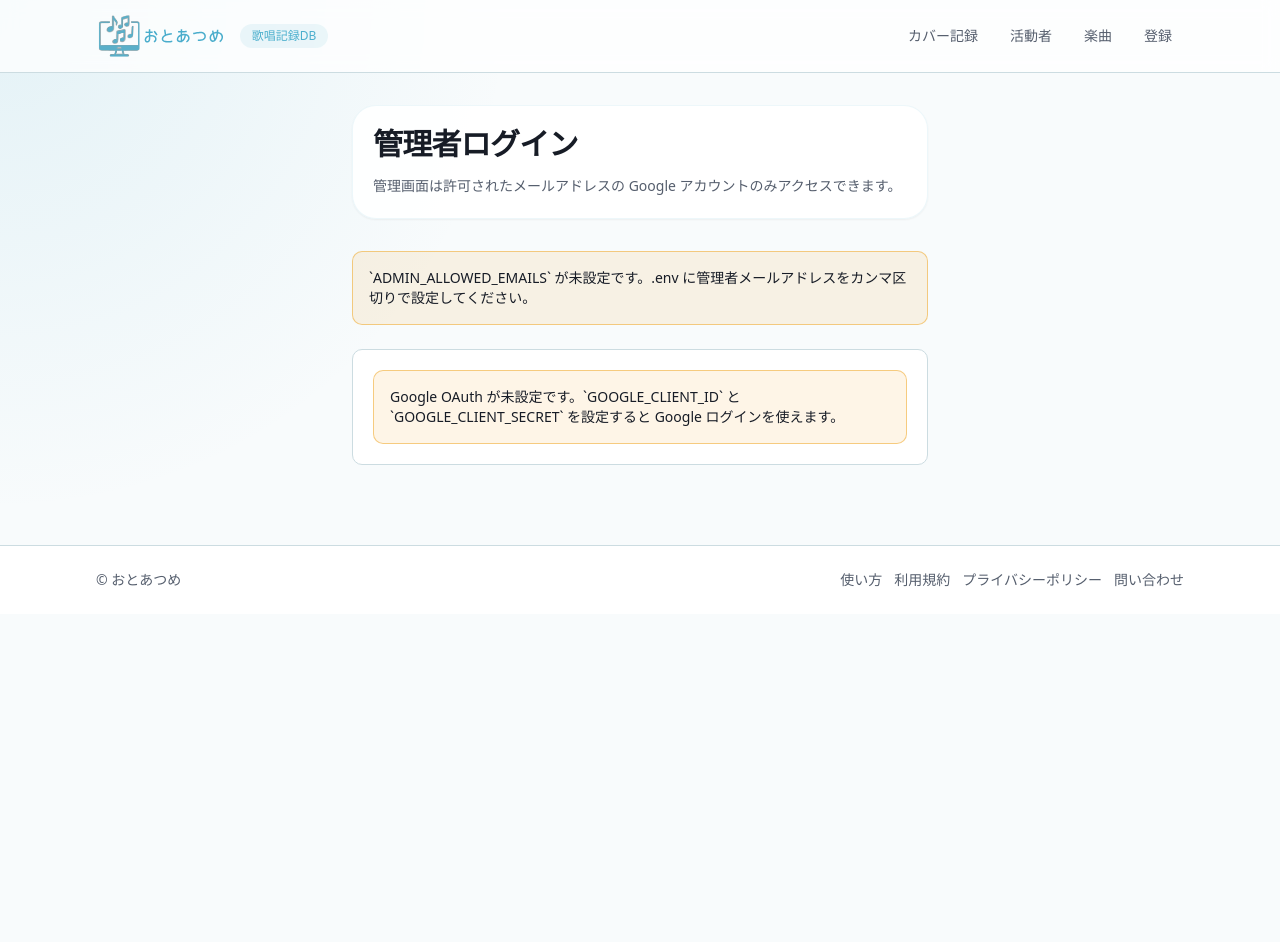
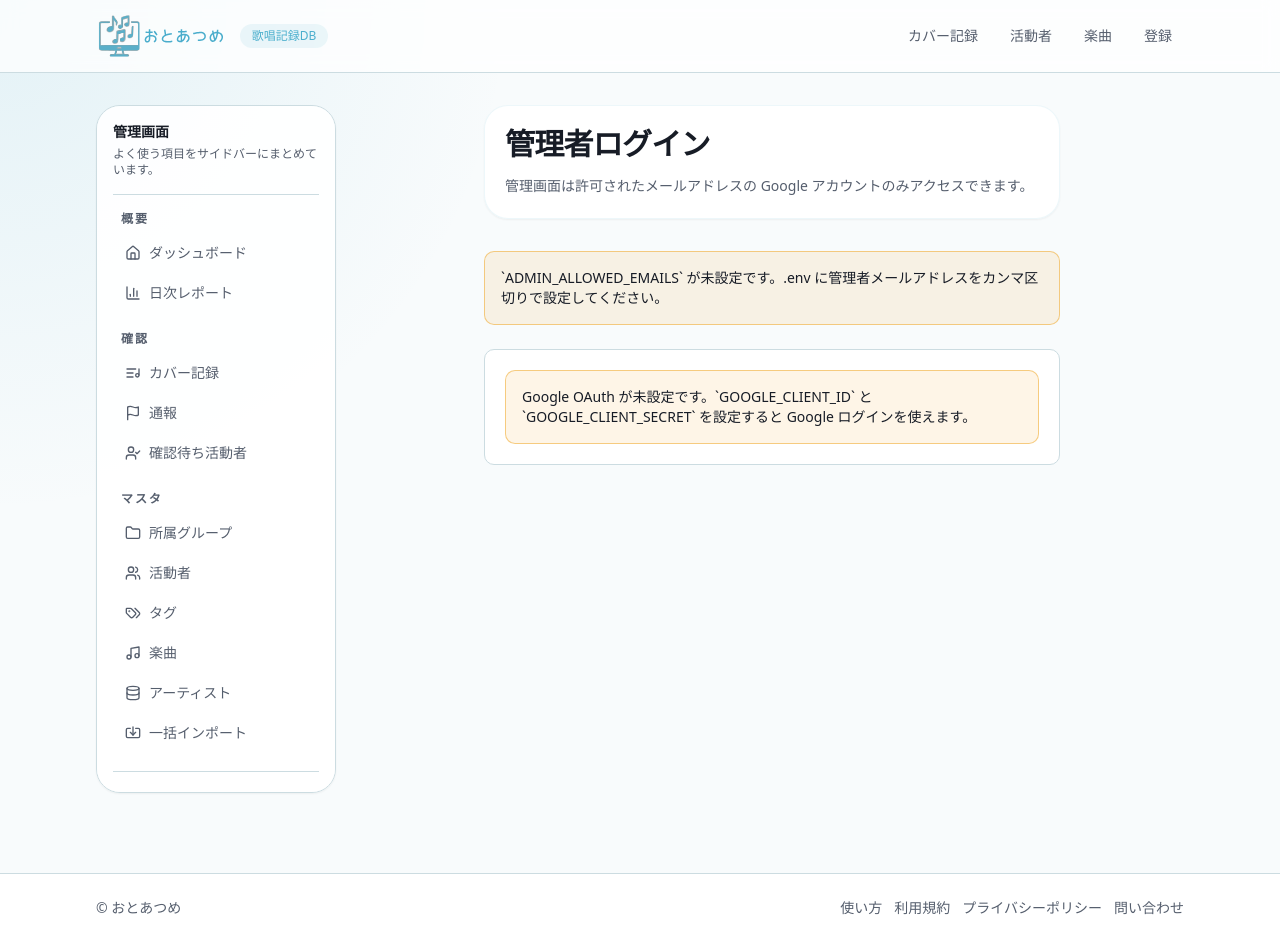
Before and after one commit to Shimizu-Kanta/OtoAtsume, a Next.js app: page /admin/login in a window 1280 px wide. Before the commit the page ends 800 px from the top, so only its background shows below. Built offline with nearby package versions, Linux system fonts and the light colour scheme.

Commit message:
feat: add admin layout shell

```diff
--- /dev/null
+++ b/app/admin/layout.tsx
@@ -0,0 +1,5 @@
+import { AdminShell } from "@/components/admin/admin-nav";
+
+export default function AdminLayout({ children }: { children: React.ReactNode }) {
+  return <AdminShell>{children}</AdminShell>;
+}
```
